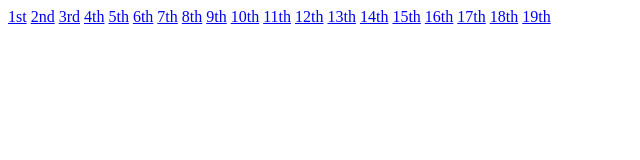
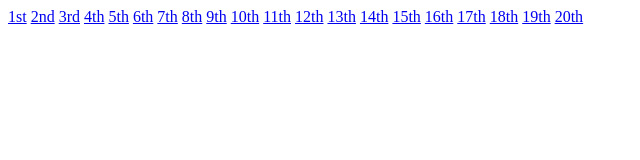
Before and after one commit to humeraMughal/js-projects-, a plain HTML site: page index.html in a window 1280 px wide. Shown: the full height of the page, 0-640 px from the left. Drawn offline with Linux system fonts and the light colour scheme.

Commit message:
Update index.html

```diff
--- a/index.html
+++ b/index.html
@@ -26,5 +26,6 @@
      <a href="toDoList.html">17th</a>
      <a href="toggleDarkModeBtn.html">18th</a>
      <a href="videopopUp.html">19th</a>
+     <a href="wordCounter.html">20th</a>
   </body>
 </html>
```
Lines whose indentation alone changed are shown as unchanged.
